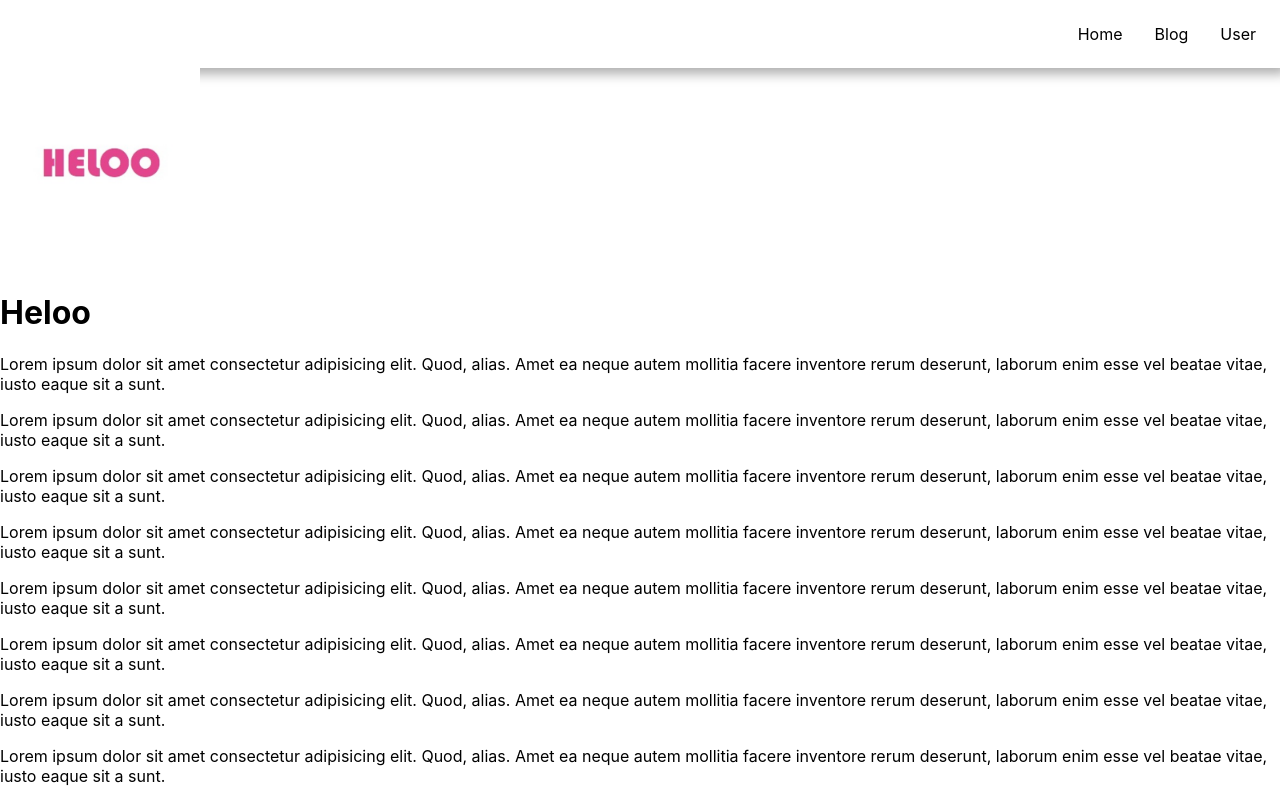
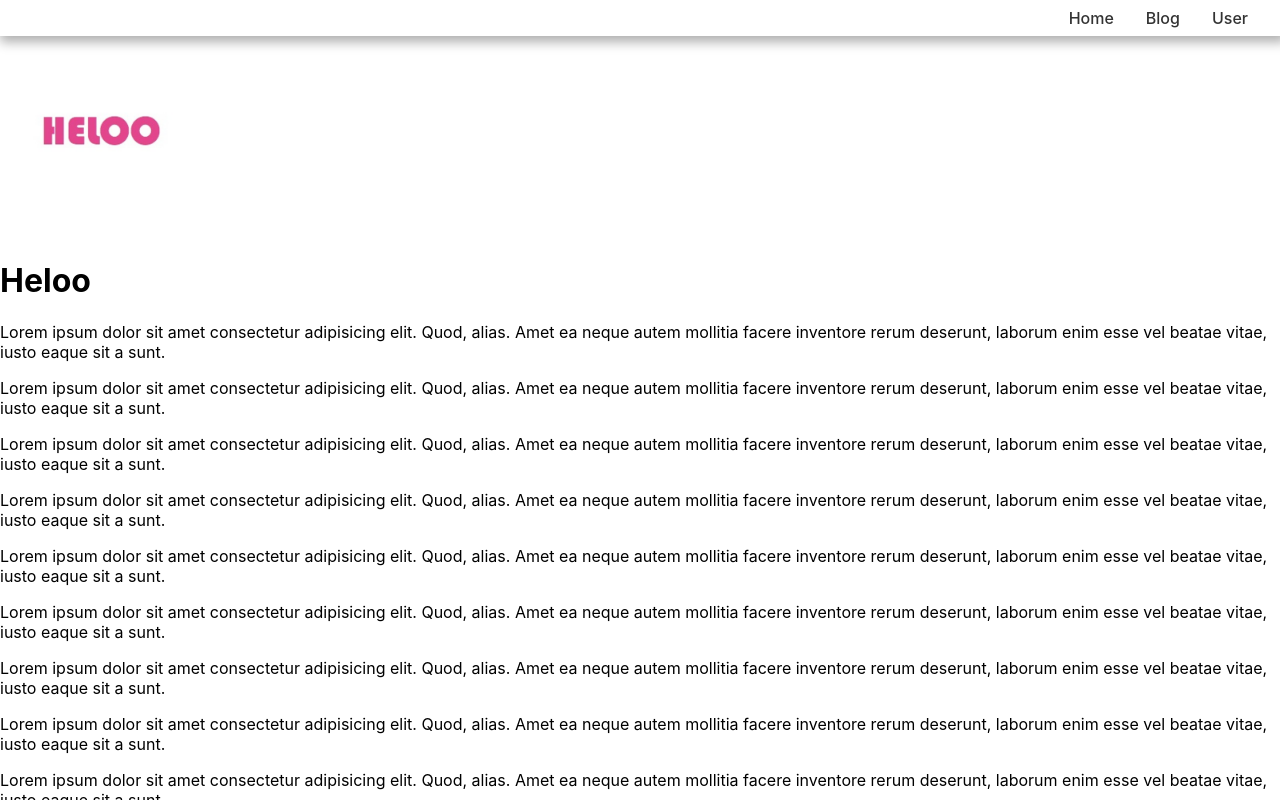
Before and after one commit to alvindioprakosa/next-basic, a Next.js app: page / in a window 1280 px wide. Shown: the top 800 px of the page. Built offline with nearby package versions, Linux system fonts and the light colour scheme.

Commit message:
Update Header Style CSS

```diff
--- a/components/Header/Header.module.css
+++ b/components/Header/Header.module.css
@@ -1,14 +1,31 @@
 .container {
-  padding: 8px;
-  box-shadow: 3px 3px 11px 3px rgb(0 0 0 /32%);
+  padding: 8px 16px;
+  box-shadow: 3px 3px 11px 3px rgb(0 0 0 / 32%);
+  background-color: #fff;
+  position: sticky;
+  top: 0;
+  z-index: 1000;
 }
 
 .list {
   list-style: none;
   display: flex;
   justify-content: flex-end;
+  margin: 0;
+  padding: 0;
 }
 
 .item {
-  margin: 0px 16px;
+  margin: 0 16px;
+  font-weight: 500;
 }
+
+.item a {
+  text-decoration: none;
+  color: #333;
+  transition: color 0.2s ease-in-out;
+}
+
+.item a:hover {
+  color: #0070f3;
+}
```
